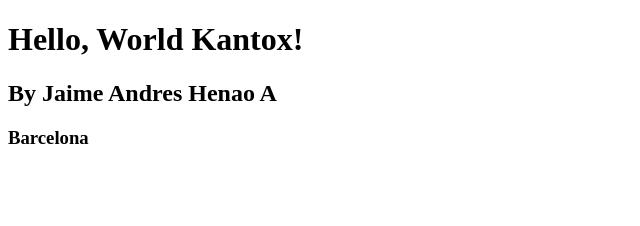
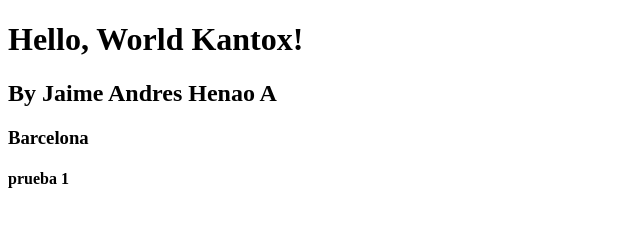
Before and after one commit to JaimeHenaoChallange/GitOps-Kantox, a plain HTML site: page index.html in a window 1280 px wide. Shown: the full height of the page, 0-640 px from the left. Drawn offline with Linux system fonts and the light colour scheme.

Commit message:
Prueba-repo-arheanja:21

```diff
--- a/index.html
+++ b/index.html
@@ -7,5 +7,6 @@
     <h1>Hello, World Kantox!</h1>
     <h2>By Jaime Andres Henao A</h2>
     <h3>Barcelona</h3>
+    <h4>prueba 1</h4>
 </body>
 </html>
```
